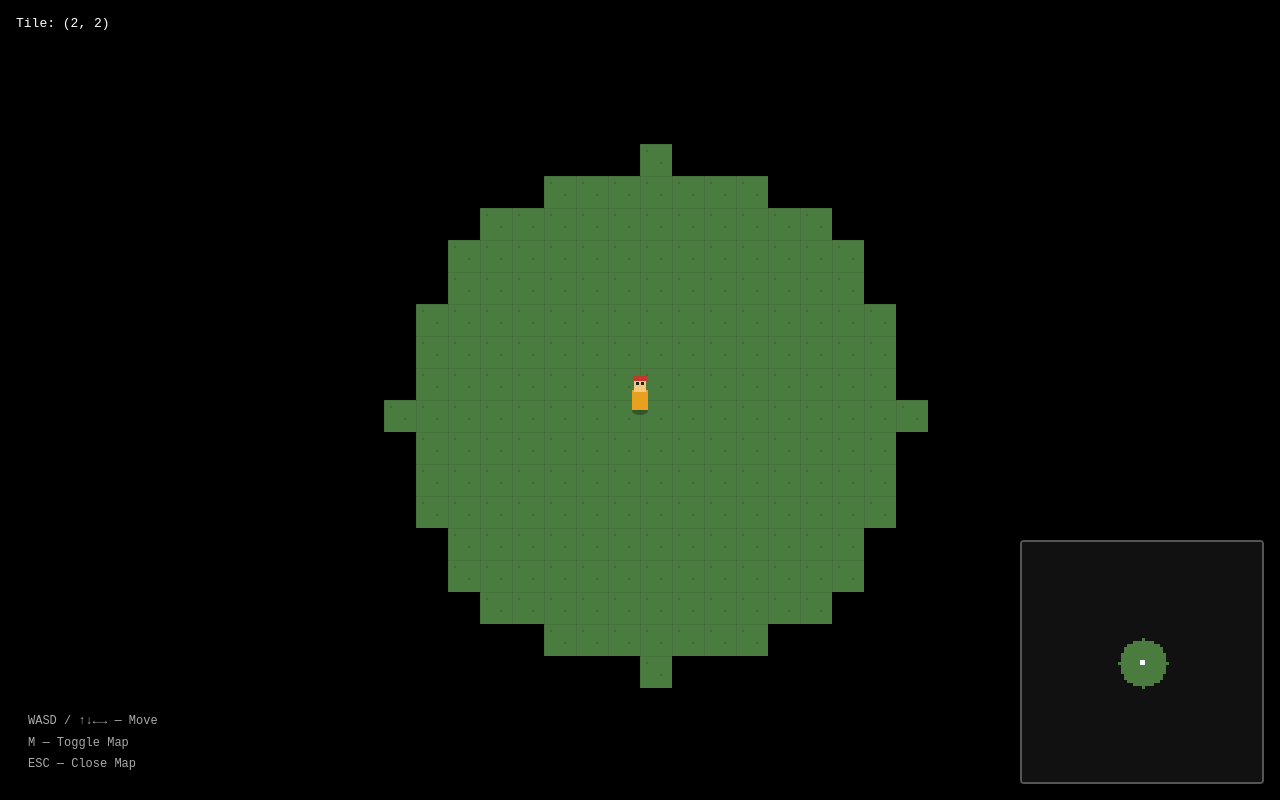
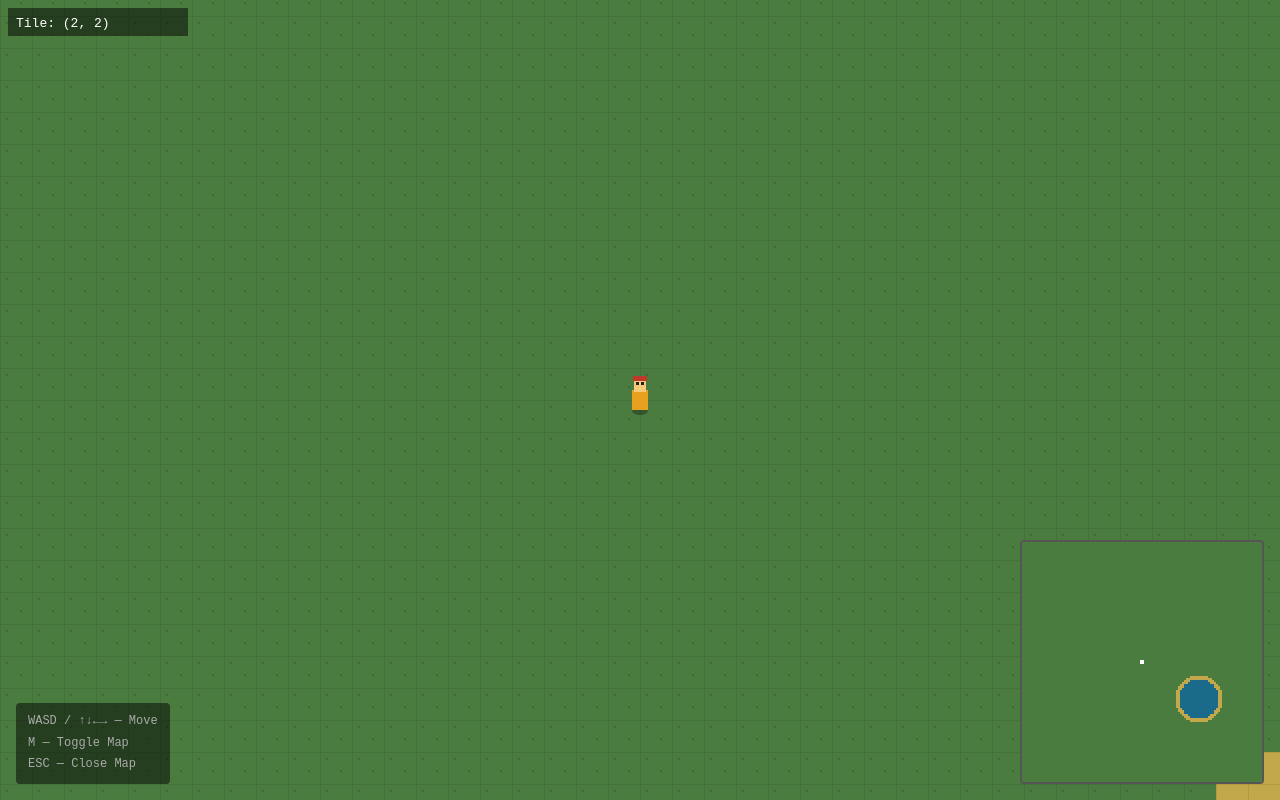
Before and after one commit to JJtmc1234/factorio-other-clone, a website with bundled scripts: page index.html in a window 1280 px wide. Built offline with nearby package versions, Linux system fonts and the light colour scheme; animation ran at ten frames a second.

Commit message:
feat: charting system, fog decay, zoomable map, 500 tile reveal radius

```diff
--- a/index.html
+++ b/index.html
@@ -72,6 +72,6 @@
     ESC — Close Map
   </div>
 
-  <script type="module" src="dist/main.js?v=6"></script>
+  <script type="module" src="dist/main.js?v=7"></script>
 </body>
 </html>
--- a/src/main.ts
+++ b/src/main.ts
@@ -2,7 +2,7 @@ import { World } from "./world.js";
 import { Player } from "./player.js";
 import { Renderer } from "./renderer.js";
 import { Minimap } from "./minimap.js";
-import { FOG_RADIUS } from "./types.js";
+import { PLAYER_CHART_RADIUS } from "./types.js";
 
 const canvas = document.getElementById("game") as HTMLCanvasElement;
 const world = new World();
@@ -13,7 +13,6 @@ const minimap = new Minimap();
 let mapOpen = false;
 let lastTime = 0;
 
-// Resize canvas to window
 function resize(): void {
   renderer.resize(window.innerWidth, window.innerHeight);
 }
@@ -25,7 +24,7 @@ window.addEventListener("keydown", (e) => {
   if (e.key === "m" || e.key === "M") {
     mapOpen = !mapOpen;
     if (mapOpen) {
-      minimap.drawFullMap(world, player, window.innerWidth, window.innerHeight);
+      minimap.openFullMap(world, player);
     } else {
       minimap.hide();
     }
@@ -36,15 +35,24 @@ window.addEventListener("keydown", (e) => {
   }
 });
 
-// Reveal starting area
-world.revealAround(2, 2, FOG_RADIUS);
+// Pre-chart 500 tile radius around spawn (decays to fog after 10s)
+const startNow = performance.now();
+world.preChartStartingArea(500, startNow);
+
+// Also permanently chart tiny spawn zone so player isn't blind
+world.chartAround(2, 2, 12, startNow);
 
 function gameLoop(timestamp: number): void {
-  const dt = Math.min((timestamp - lastTime) / 1000, 0.05); // cap at 50ms
+  const dt = Math.min((timestamp - lastTime) / 1000, 0.05);
   lastTime = timestamp;
 
   player.update(dt, world);
-  world.revealAround(player.tileX, player.tileY, FOG_RADIUS);
+
+  // Chart around player every frame
+  world.chartAround(player.tileX, player.tileY, PLAYER_CHART_RADIUS, timestamp);
+
+  // Update visibility (charted → fog after 10s)
+  world.updateVisibility(timestamp);
 
   renderer.clear();
   renderer.drawWorld(world, player);
--- a/src/minimap.ts
+++ b/src/minimap.ts
@@ -1,37 +1,87 @@
 import { World } from "./world.js";
 import { Player } from "./player.js";
-import { TILE_SIZE } from "./types.js";
 
-const MM_TILE = 3;       // pixels per tile on minimap
-const MM_RADIUS = 40;    // tiles shown in each direction
+const MM_TILE = 2;
+const MM_RADIUS = 60;
 const MM_SIZE = MM_RADIUS * 2 * MM_TILE;
 
-const MINI_COLORS: Record<string, string> = {
+const TILE_COLORS: Record<string, string> = {
   grass: "#4a7c3f",
   water: "#1a6b8a",
   sand:  "#c2a84a",
 };
 
+const FOG_TINT = "rgba(0,0,0,0.55)"; // greyed out fog-of-war overlay
+
 export class Minimap {
   private canvas: HTMLCanvasElement;
   private ctx: CanvasRenderingContext2D;
+
+  // Full map state
+  private fullMapCanvas: HTMLCanvasElement;
+  private fullMapCtx: CanvasRenderingContext2D;
   isFullMap: boolean = false;
 
+  // Zoom state
+  private zoom: number = 1;
+  private minZoom: number = 0.5;
+  private maxZoom: number = 4;
+  private mapOffsetX: number = 0;
+  private mapOffsetY: number = 0;
+  private isDragging: boolean = false;
+  private dragStartX: number = 0;
+  private dragStartY: number = 0;
+  private dragOffsetX: number = 0;
+  private dragOffsetY: number = 0;
+
   constructor() {
+    // Minimap
     this.canvas = document.createElement("canvas");
     this.canvas.width = MM_SIZE;
     this.canvas.height = MM_SIZE;
-    this.canvas.style.position = "absolute";
-    this.canvas.style.bottom = "16px";
-    this.canvas.style.right = "16px";
-    this.canvas.style.border = "2px solid #555";
-    this.canvas.style.borderRadius = "4px";
-    this.canvas.style.imageRendering = "pixelated";
+    this.canvas.style.cssText = `
+      position:absolute; bottom:16px; right:16px;
+      border:2px solid #555; border-radius:4px;
+      image-rendering:pixelated;
+    `;
     document.body.appendChild(this.canvas);
     this.ctx = this.canvas.getContext("2d")!;
+
+    // Full map canvas (offscreen rendering)
+    this.fullMapCanvas = document.createElement("canvas");
+    this.fullMapCtx = this.fullMapCanvas.getContext("2d")!;
+
+    // Zoom on full map
+    const overlay = document.getElementById("fullmap-overlay")!;
+    overlay.addEventListener("wheel", (e) => {
+      if (!this.isFullMap) return;
+      e.preventDefault();
+      const delta = e.deltaY > 0 ? 0.8 : 1.25;
+      this.zoom = Math.max(this.minZoom, Math.min(this.maxZoom, this.zoom * delta));
+      this.renderFullMap();
+    });
+
+    // Drag to pan full map
+    overlay.addEventListener("mousedown", (e) => {
+      this.isDragging = true;
+      this.dragStartX = e.clientX - this.mapOffsetX;
+      this.dragStartY = e.clientY - this.mapOffsetY;
+    });
+    overlay.addEventListener("mousemove", (e) => {
+      if (!this.isDragging) return;
+      this.mapOffsetX = e.clientX - this.dragStartX;
+      this.mapOffsetY = e.clientY - this.dragStartY;
+      this.renderFullMap();
+    });
+    overlay.addEventListener("mouseup", () => { this.isDragging = false; });
   }
 
+  private _world?: World;
+  private _player?: Player;
+
   draw(world: World, player: Player): void {
+    this._world = world;
+    this._player = player;
     const ctx = this.ctx;
     const ptx = player.tileX;
     const pty = player.tileY;
@@ -44,42 +94,56 @@ export class Minimap {
         const tx = ptx + dx;
         const ty = pty + dy;
         const tile = world.getTile(tx, ty);
-
         const sx = (dx + MM_RADIUS) * MM_TILE;
         const sy = (dy + MM_RADIUS) * MM_TILE;
 
-        if (!tile.revealed) {
-          ctx.fillStyle = "#111";
+        if (tile.visibility === "unknown") {
+          ctx.fillStyle = "#000";
         } else {
-          ctx.fillStyle = MINI_COLORS[tile.type] ?? "#888";
+          ctx.fillStyle = TILE_COLORS[tile.type] ?? "#888";
+          ctx.fillRect(sx, sy, MM_TILE, MM_TILE);
+          // Fog tint for non-charted
+          if (tile.visibility === "fog") {
+            ctx.fillStyle = FOG_TINT;
+          } else {
+            ctx.fillStyle = "transparent";
+          }
         }
         ctx.fillRect(sx, sy, MM_TILE, MM_TILE);
       }
     }
 
     // Player dot
-    const px = MM_RADIUS * MM_TILE;
-    const py = MM_RADIUS * MM_TILE;
     ctx.fillStyle = "#fff";
-    ctx.fillRect(px - 2, py - 2, 5, 5);
+    ctx.fillRect(MM_RADIUS * MM_TILE - 2, MM_RADIUS * MM_TILE - 2, 4, 4);
   }
 
-  drawFullMap(world: World, player: Player, screenW: number, screenH: number): void {
-    // Render full map overlay into an offscreen canvas then draw to main
-    const FULL_TILE = 4;
-    const FULL_RADIUS = 80;
+  openFullMap(world: World, player: Player): void {
+    this._world = world;
+    this._player = player;
+    this.isFullMap = true;
+    this.zoom = 1;
+    this.mapOffsetX = 0;
+    this.mapOffsetY = 0;
+    document.getElementById("fullmap-overlay")!.style.display = "flex";
+    this.renderFullMap();
+  }
 
-    // Create overlay
-    const overlay = document.getElementById("fullmap-overlay") as HTMLDivElement;
-    const fc = document.getElementById("fullmap-canvas") as HTMLCanvasElement;
-    const fctx = fc.getContext("2d")!;
+  private renderFullMap(): void {
+    if (!this._world || !this._player) return;
+    const world = this._world;
+    const player = this._player;
 
-    const size = FULL_RADIUS * 2 * FULL_TILE;
-    fc.width = size;
-    fc.height = size;
+    const FULL_TILE = 3;
+    const FULL_RADIUS = 200; // 400 tile radius view
+    const baseSize = FULL_RADIUS * 2 * FULL_TILE;
 
+    this.fullMapCanvas.width = baseSize;
+    this.fullMapCanvas.height = baseSize;
+
+    const fctx = this.fullMapCtx;
     fctx.fillStyle = "#000";
-    fctx.fillRect(0, 0, size, size);
+    fctx.fillRect(0, 0, baseSize, baseSize);
 
     const ptx = player.tileX;
     const pty = player.tileY;
@@ -92,22 +156,57 @@ export class Minimap {
         const sx = (dx + FULL_RADIUS) * FULL_TILE;
         const sy = (dy + FULL_RADIUS) * FULL_TILE;
 
-        fctx.fillStyle = tile.revealed
-          ? (MINI_COLORS[tile.type] ?? "#888")
-          : "#111";
+        if (tile.visibility === "unknown") continue;
+
+        fctx.fillStyle = TILE_COLORS[tile.type] ?? "#888";
         fctx.fillRect(sx, sy, FULL_TILE, FULL_TILE);
+
+        if (tile.visibility === "fog") {
+          fctx.fillStyle = FOG_TINT;
+          fctx.fillRect(sx, sy, FULL_TILE, FULL_TILE);
+        }
       }
     }
 
     // Player dot
     fctx.fillStyle = "#fff";
-    fctx.fillRect(FULL_RADIUS * FULL_TILE - 3, FULL_RADIUS * FULL_TILE - 3, 7, 7);
+    fctx.fillRect(FULL_RADIUS * FULL_TILE - 3, FULL_RADIUS * FULL_TILE - 3, 6, 6);
 
-    overlay.style.display = "flex";
+    // Draw to screen with zoom
+    const fc = document.getElementById("fullmap-canvas") as HTMLCanvasElement;
+    const displaySize = Math.min(window.innerWidth * 0.85, window.innerHeight * 0.8);
+    fc.width = displaySize;
+    fc.height = displaySize;
+    fc.style.width = displaySize + "px";
+    fc.style.height = displaySize + "px";
+
+    const fdc = fc.getContext("2d")!;
+    fdc.imageSmoothingEnabled = false;
+    fdc.fillStyle = "#000";
+    fdc.fillRect(0, 0, displaySize, displaySize);
+
+    const scaledSize = baseSize * this.zoom;
+    const drawX = (displaySize - scaledSize) / 2 + this.mapOffsetX;
+    const drawY = (displaySize - scaledSize) / 2 + this.mapOffsetY;
+
+    // Clip to canvas
+    fdc.save();
+    fdc.beginPath();
+    fdc.rect(0, 0, displaySize, displaySize);
+    fdc.clip();
+    fdc.drawImage(this.fullMapCanvas, drawX, drawY, scaledSize, scaledSize);
+    fdc.restore();
+
+    // Zoom hint
+    fdc.fillStyle = "rgba(0,0,0,0.6)";
+    fdc.fillRect(4, 4, 120, 22);
+    fdc.fillStyle = "#aaa";
+    fdc.font = "12px monospace";
+    fdc.fillText(`Zoom: ${this.zoom.toFixed(1)}x  (scroll)`, 8, 18);
   }
 
   hide(): void {
-    const overlay = document.getElementById("fullmap-overlay") as HTMLDivElement;
-    overlay.style.display = "none";
+    this.isFullMap = false;
+    document.getElementById("fullmap-overlay")!.style.display = "none";
   }
 }
--- a/src/renderer.ts
+++ b/src/renderer.ts
@@ -1,4 +1,4 @@
-import { TILE_SIZE, CHUNK_SIZE } from "./types.js";
+import { TILE_SIZE } from "./types.js";
 import { World } from "./world.js";
 import { Player } from "./player.js";
 
@@ -8,9 +8,7 @@ const TILE_COLORS: Record<string, string> = {
   sand:  "#c2a84a",
 };
 
-const WATER_DARK  = "#0f4a63";
-const FOG_COLOR   = "rgba(0,0,0,0.92)";
-const SEEN_COLOR  = "rgba(0,0,0,0.45)";
+const WATER_DARK = "#0f4a63";
 
 export class Renderer {
   private canvas: HTMLCanvasElement;
@@ -39,12 +37,9 @@ export class Renderer {
 
   drawWorld(world: World, player: Player): void {
     const ctx = this.ctx;
-
-    // Camera: player centered
     const camX = player.pixelX - this.width / 2;
     const camY = player.pixelY - this.height / 2;
 
-    // Which tiles are visible?
     const startTX = Math.floor(camX / TILE_SIZE) - 1;
     const startTY = Math.floor(camY / TILE_SIZE) - 1;
     const endTX = startTX + Math.ceil(this.width / TILE_SIZE) + 2;
@@ -56,43 +51,36 @@ export class Renderer {
         const screenX = Math.floor(tx * TILE_SIZE - camX);
         const screenY = Math.floor(ty * TILE_SIZE - camY);
 
-        if (!tile.revealed) {
+        if (tile.visibility === "unknown") {
           ctx.fillStyle = "#000";
           ctx.fillRect(screenX, screenY, TILE_SIZE, TILE_SIZE);
           continue;
         }
 
-        // Draw tile
+        // Draw base tile color
         ctx.fillStyle = TILE_COLORS[tile.type] ?? "#888";
         ctx.fillRect(screenX, screenY, TILE_SIZE, TILE_SIZE);
 
-        // Water shimmer lines
+        if (tile.visibility === "charted") {
+          // Full detail
           if (tile.type === "water") {
             ctx.fillStyle = WATER_DARK;
             ctx.fillRect(screenX + 4, screenY + 8, TILE_SIZE - 8, 3);
             ctx.fillRect(screenX + 8, screenY + 18, TILE_SIZE - 12, 3);
           }
-
-        // Grass detail dots
           if (tile.type === "grass") {
             ctx.fillStyle = "#3d6b34";
             ctx.fillRect(screenX + 6, screenY + 6, 2, 2);
             ctx.fillRect(screenX + 20, screenY + 18, 2, 2);
           }
-
-        // Grid line
           ctx.fillStyle = "rgba(0,0,0,0.08)";
           ctx.fillRect(screenX, screenY, TILE_SIZE, 1);
           ctx.fillRect(screenX, screenY, 1, TILE_SIZE);
+        } else {
+          // Fog of war — greyed out, no detail
+          ctx.fillStyle = "rgba(0,0,0,0.5)";
+          ctx.fillRect(screenX, screenY, TILE_SIZE, TILE_SIZE);
         }
-    }
-
-    // Fog of war overlay — semi-transparent on seen, opaque on unseen
-    // (already handled above — revealed=false → black)
-    // Add a soft edge around revealed area
-    for (let ty = startTY; ty < endTY; ty++) {
-      for (let tx = startTX; tx < endTX; tx++) {
-        // Already drawn black for unrevealed
       }
     }
   }
@@ -102,7 +90,7 @@ export class Renderer {
     const cx = this.width / 2;
     const cy = this.height / 2;
 
-    // Shadow — just under the feet (bottom of sprite)
+    // Shadow just under feet
     ctx.fillStyle = "rgba(0,0,0,0.3)";
     ctx.beginPath();
     ctx.ellipse(cx, cy + 11, 8, 4, 0, 0, Math.PI * 2);
--- a/src/types.ts
+++ b/src/types.ts
@@ -1,12 +1,18 @@
 export const TILE_SIZE = 32;
 export const CHUNK_SIZE = 16;
-export const FOG_RADIUS = 8; // tiles revealed around player
+export const PLAYER_CHART_RADIUS = 250; // tiles charted around player (500x500)
+export const CHART_DECAY_MS = 10000;   // 10 seconds before chunk goes to fog of war
 
 export type TileType = "grass" | "water" | "sand";
 
+export type TileVisibility =
+  | "unknown"   // black, never seen
+  | "charted"   // actively scanned, bright, zoomable
+  | "fog";      // last known state, greyed out
+
 export interface Tile {
   type: TileType;
-  revealed: boolean;
+  visibility: TileVisibility;
 }
 
 export interface ChunkCoord {
--- a/src/world.ts
+++ b/src/world.ts
@@ -1,13 +1,10 @@
-import { Tile, TileType, CHUNK_SIZE } from "./types.js";
+import { Tile, TileType, TileVisibility, CHUNK_SIZE, CHART_DECAY_MS } from "./types.js";
 import { noise2d } from "./noise.js";
 
-// One starting lake: centered at tile (30, 20), radius 10
 const LAKE_CENTER_X = 30;
 const LAKE_CENTER_Y = 20;
 const LAKE_RADIUS = 10;
 const LAKE_SAND_RADIUS = LAKE_RADIUS + 2;
-
-// Safe spawn zone — always grass
 const SPAWN_SAFE_RADIUS = 12;
 
 function distToLake(tx: number, ty: number): number {
@@ -16,44 +13,41 @@ function distToLake(tx: number, ty: number): number {
   return Math.sqrt(dx * dx + dy * dy);
 }
 
+interface Chunk {
+  tiles: Tile[][];
+  lastChartedAt: number; // ms timestamp, 0 = never
+}
+
 export class World {
-  private chunks: Map<string, Tile[][]> = new Map();
+  private chunks: Map<string, Chunk> = new Map();
 
   private chunkKey(cx: number, cy: number): string {
     return `${cx},${cy}`;
   }
 
-  private generateChunk(cx: number, cy: number): Tile[][] {
+  private generateChunk(cx: number, cy: number): Chunk {
     const tiles: Tile[][] = [];
     for (let ty = 0; ty < CHUNK_SIZE; ty++) {
       tiles[ty] = [];
       for (let tx = 0; tx < CHUNK_SIZE; tx++) {
         const worldX = cx * CHUNK_SIZE + tx;
         const worldY = cy * CHUNK_SIZE + ty;
-
         const distSpawn = Math.sqrt(worldX * worldX + worldY * worldY);
         const distL = distToLake(worldX, worldY);
 
         let type: TileType;
+        if (distSpawn < SPAWN_SAFE_RADIUS) type = "grass";
+        else if (distL < LAKE_RADIUS) type = "water";
+        else if (distL < LAKE_SAND_RADIUS) type = "sand";
+        else type = "grass";
 
-        if (distSpawn < SPAWN_SAFE_RADIUS) {
-          // Always grass near spawn
-          type = "grass";
-        } else if (distL < LAKE_RADIUS) {
-          type = "water";
-        } else if (distL < LAKE_SAND_RADIUS) {
-          type = "sand";
-        } else {
-          type = "grass";
-        }
-
-        tiles[ty][tx] = { type, revealed: false };
+        tiles[ty][tx] = { type, visibility: "unknown" };
       }
     }
-    return tiles;
+    return { tiles, lastChartedAt: 0 };
   }
 
-  getChunk(cx: number, cy: number): Tile[][] {
+  getChunk(cx: number, cy: number): Chunk {
     const key = this.chunkKey(cx, cy);
     if (!this.chunks.has(key)) {
       this.chunks.set(key, this.generateChunk(cx, cy));
@@ -66,15 +60,50 @@ export class World {
     const cy = Math.floor(ty / CHUNK_SIZE);
     const lx = ((tx % CHUNK_SIZE) + CHUNK_SIZE) % CHUNK_SIZE;
     const ly = ((ty % CHUNK_SIZE) + CHUNK_SIZE) % CHUNK_SIZE;
-    return this.getChunk(cx, cy)[ly][lx];
+    return this.getChunk(cx, cy).tiles[ly][lx];
   }
 
-  revealAround(tx: number, ty: number, radius: number): void {
-    for (let dy = -radius; dy <= radius; dy++) {
-      for (let dx = -radius; dx <= radius; dx++) {
-        if (dx * dx + dy * dy <= radius * radius) {
-          const tile = this.getTile(tx + dx, ty + dy);
-          tile.revealed = true;
+  // Chart a radius around a tile — marks chunks as actively charted
+  chartAround(tx: number, ty: number, radius: number, now: number): void {
+    // Work at chunk level for performance
+    const chunkRadius = Math.ceil(radius / CHUNK_SIZE) + 1;
+    const centerCX = Math.floor(tx / CHUNK_SIZE);
+    const centerCY = Math.floor(ty / CHUNK_SIZE);
+
+    for (let dcy = -chunkRadius; dcy <= chunkRadius; dcy++) {
+      for (let dcx = -chunkRadius; dcx <= chunkRadius; dcx++) {
+        const cx = centerCX + dcx;
+        const cy = centerCY + dcy;
+        // Check if chunk center is within radius
+        const chunkCenterX = cx * CHUNK_SIZE + CHUNK_SIZE / 2;
+        const chunkCenterY = cy * CHUNK_SIZE + CHUNK_SIZE / 2;
+        const dist = Math.sqrt((chunkCenterX - tx) ** 2 + (chunkCenterY - ty) ** 2);
+        if (dist <= radius + CHUNK_SIZE) {
+          const chunk = this.getChunk(cx, cy);
+          chunk.lastChartedAt = now;
+          // Mark all tiles in chunk as at least fog (known)
+          for (let ly = 0; ly < CHUNK_SIZE; ly++) {
+            for (let lx = 0; lx < CHUNK_SIZE; lx++) {
+              if (chunk.tiles[ly][lx].visibility === "unknown") {
+                chunk.tiles[ly][lx].visibility = "fog";
+              }
+            }
+          }
+        }
+      }
+    }
+  }
+
+  // Update chunk visibility based on decay
+  updateVisibility(now: number): void {
+    for (const chunk of this.chunks.values()) {
+      const isCharted = chunk.lastChartedAt > 0 &&
+        (now - chunk.lastChartedAt) < CHART_DECAY_MS;
+      for (let ly = 0; ly < CHUNK_SIZE; ly++) {
+        for (let lx = 0; lx < CHUNK_SIZE; lx++) {
+          const tile = chunk.tiles[ly][lx];
+          if (tile.visibility === "unknown") continue;
+          tile.visibility = isCharted ? "charted" : "fog";
         }
       }
     }
@@ -83,4 +112,9 @@ export class World {
   isWalkable(tx: number, ty: number): boolean {
     return this.getTile(tx, ty).type !== "water";
   }
+
+  // Pre-chart a large starting area (decays naturally after 10s)
+  preChartStartingArea(radius: number, now: number): void {
+    this.chartAround(0, 0, radius, now);
+  }
 }
```
Also changed, not shown: dist/main.js, dist/minimap.js, dist/renderer.js, dist/types.js, dist/world.js, 5 other files. Lines whose indentation alone changed are shown as unchanged.
